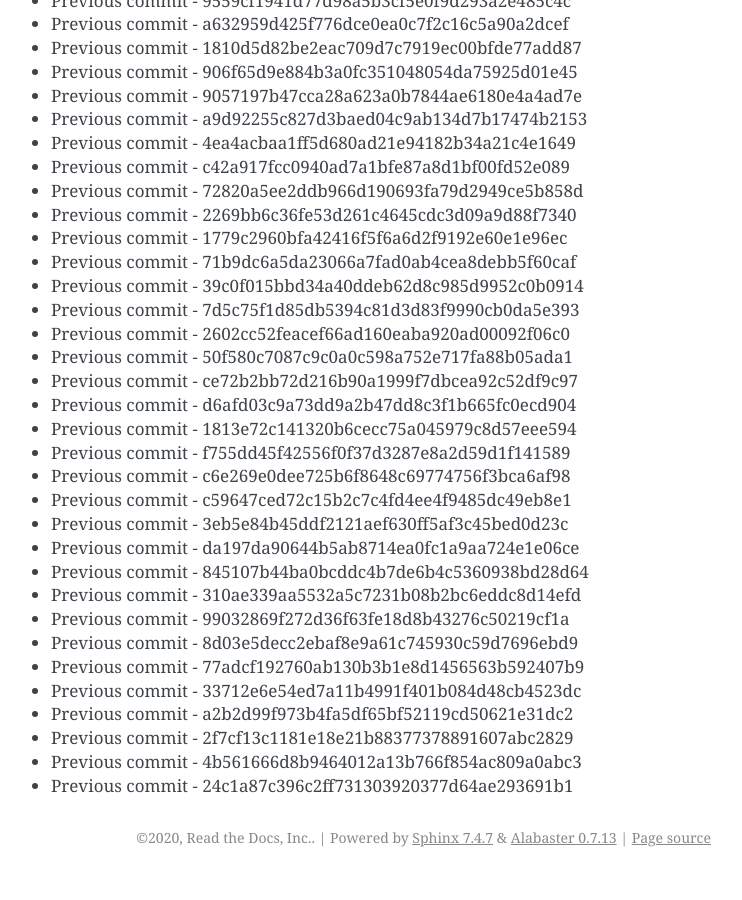
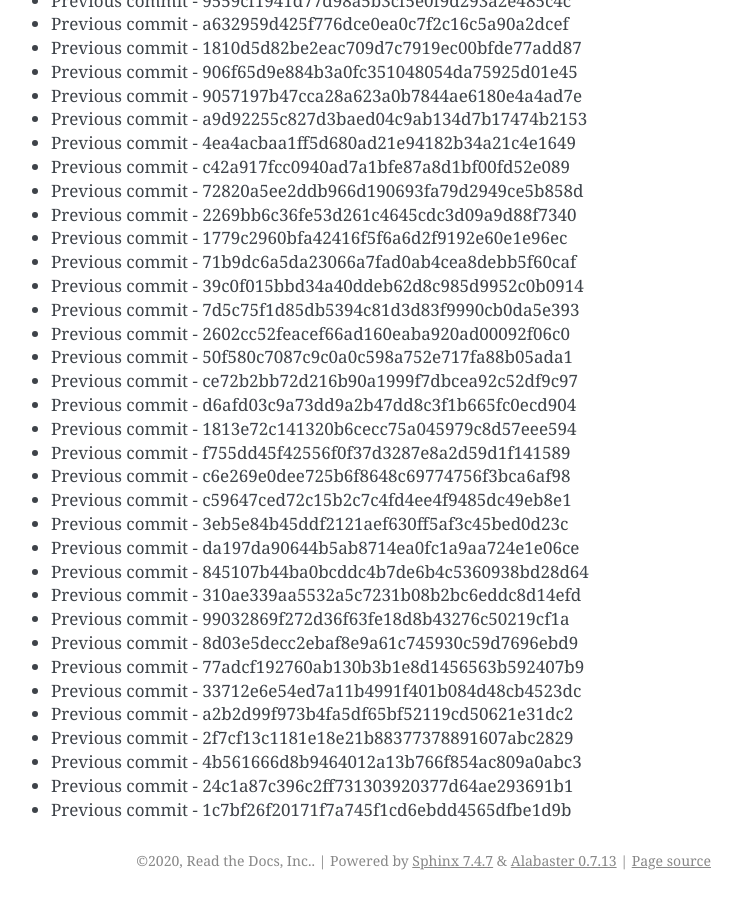
Before and after one commit to readthedocs/rtd-git-stresstest, a Sphinx documentation site: the page built from docs/updates.rst, in a window 1280 px wide and 900 px high, scrolled down 35922 px. Shown: the whole window, without its empty margins (399-1141 px from the left). Built offline with Sphinx 7.4.7, drawn with Linux system fonts in a browser that asks for light colours; before the commit the page ends 36799 px from its top, so only the background shows below that.

Commit message:
Generating commit from previous: 1c7bf26f20171f7a745f1cd6ebdd4565dfbe1d9b

```diff
--- a/docs/updates.rst
+++ b/docs/updates.rst
@@ -1541,3 +1541,4 @@ It can be tested for any performance characteristics.
 * Previous commit - 2f7cf13c1181e18e21b88377378891607abc2829
 * Previous commit - 4b561666d8b9464012a13b766f854ac809a0abc3
 * Previous commit - 24c1a87c396c2ff731303920377d64ae293691b1
+* Previous commit - 1c7bf26f20171f7a745f1cd6ebdd4565dfbe1d9b
```
